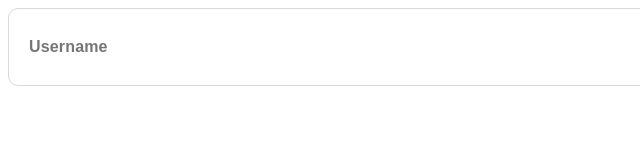
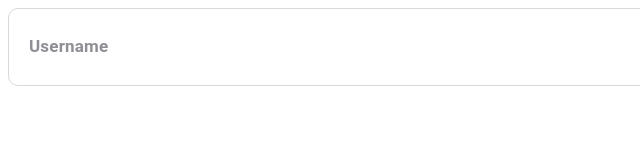
Before and after one commit to Amitjbhalerao/custom-input, a plain HTML site: page index.html in a window 1280 px wide. Shown: the full height of the page, 0-640 px from the left. Drawn offline with Linux system fonts and the light colour scheme.

Commit message:
1 file modified

```diff
--- a/styles.css
+++ b/styles.css
@@ -62,3 +62,12 @@
 input:focus::placeholder{
   color:transparent;
 }
+input::placeholder{
+font-family: 'Roboto';
+font-style: normal;
+font-weight: 600;
+font-size: 17px;
+line-height: 22px;
+letter-spacing: 0.01em;
+color: #8E8E94;
+}
```
